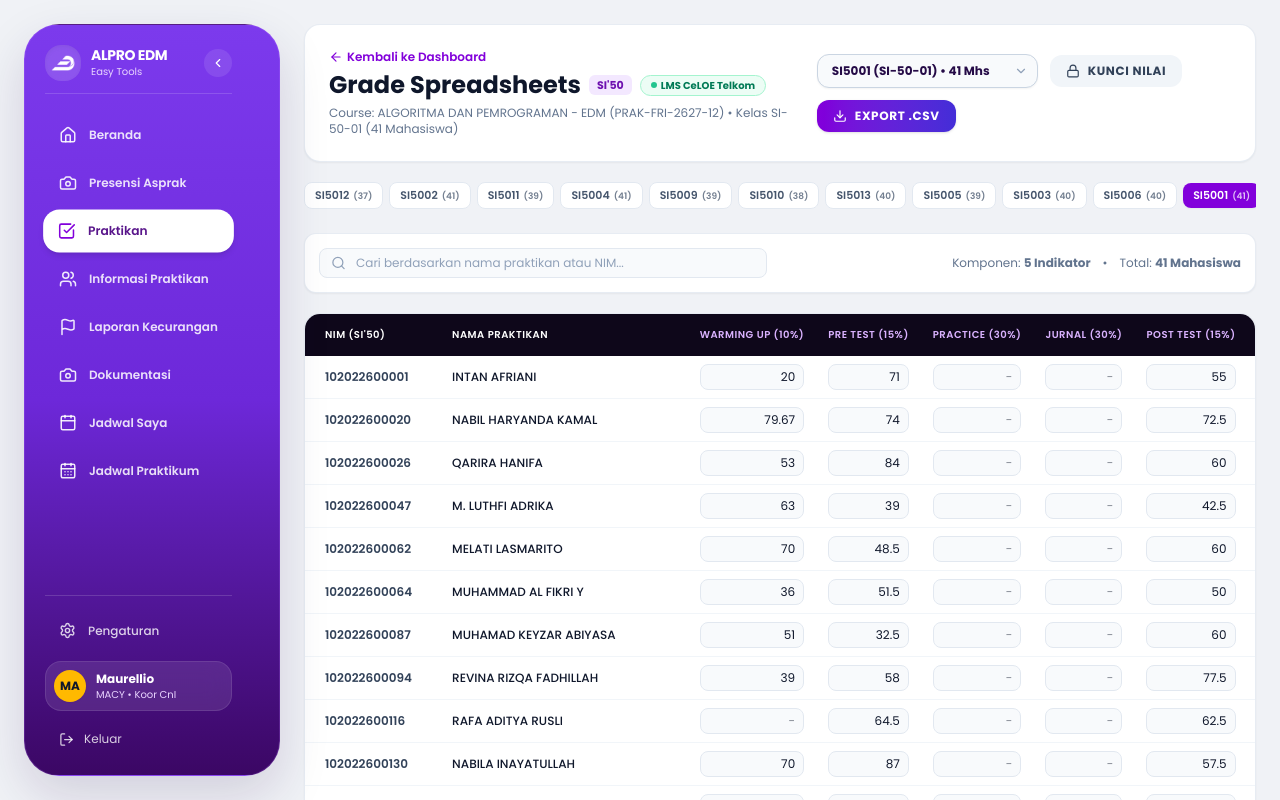
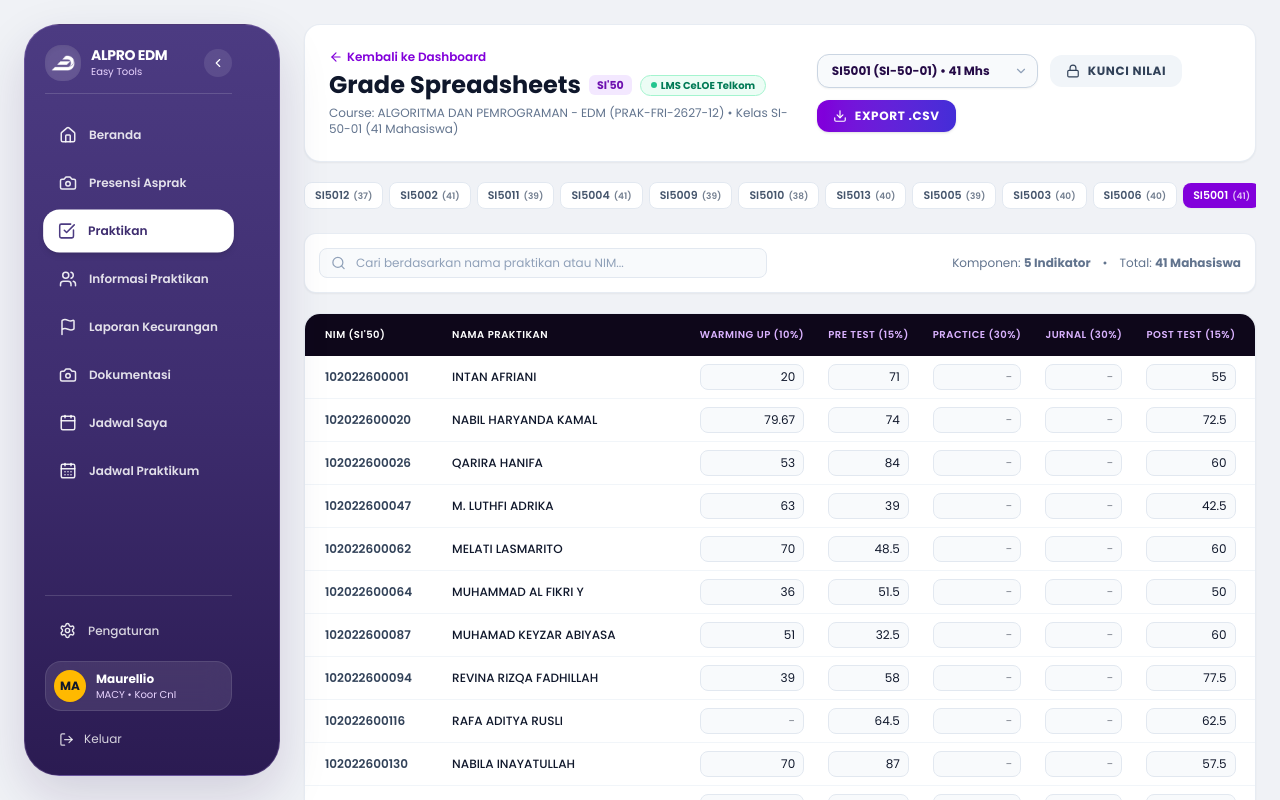
Before and after one commit to MaurellioChristopher/alpropraktikum, a Next.js app: page /dashboard/assistant/grading in a window 1280 px wide. Shown: the top 800 px of the page. Built offline with nearby package versions, Linux system fonts and the light colour scheme.

Commit message:
style: calibrate sidebar to warm purple palette matching right-hand mascot and banner

```diff
--- a/src/components/aureo/dashboard-sidebar.tsx
+++ b/src/components/aureo/dashboard-sidebar.tsx
@@ -150,11 +150,11 @@ export function DashboardSidebar({
                 onClick={() => handleSelectTab(item.id)}
                 className={`w-full flex items-center gap-3 px-3.5 py-3 rounded-2xl text-xs font-semibold transition-all cursor-pointer ${
                   active
-                    ? "bg-white text-purple-900 shadow-md font-bold scale-[1.02]"
+                    ? "bg-white text-[#3E2D6F] shadow-md font-bold scale-[1.02]"
                     : "text-white/85 hover:text-white hover:bg-white/10"
                 }`}
               >
-                <Icon size={18} className={active ? "text-purple-700" : "text-white/90"} />
+                <Icon size={18} className={active ? "text-[#4C3B82]" : "text-white/90"} />
                 {!collapsed && <span>{item.label}</span>}
               </button>
             );
@@ -170,11 +170,11 @@ export function DashboardSidebar({
           onClick={() => handleSelectTab("akun")}
           className={`w-full flex items-center gap-3 px-3.5 py-2.5 rounded-xl text-xs font-medium transition-colors cursor-pointer ${
             activeTab === "akun"
-              ? "bg-white text-purple-900 font-bold"
+              ? "bg-white text-[#3E2D6F] font-bold shadow-xs"
               : "text-white/80 hover:text-white hover:bg-white/10"
           }`}
         >
-          <Settings size={17} />
+          <Settings size={17} className={activeTab === "akun" ? "text-[#4C3B82]" : "text-white/90"} />
           {!collapsed && <span>Pengaturan</span>}
         </button>
 
@@ -217,7 +217,7 @@ export function DashboardSidebar({
       <aside
         className={`hidden lg:flex shrink-0 ${
           collapsed ? "w-20" : "w-64"
-        } bg-gradient-to-b from-[#7C3AED] via-[#6D28D9] to-[#3B0764] dark:from-[#261047] dark:via-[#190832] dark:to-[#0D041A] rounded-[2.2rem] shadow-[0_20px_50px_rgba(40,16,80,0.15)] dark:shadow-[0_20px_60px_rgba(0,0,0,0.7)] sticky top-6 h-[calc(100vh-3rem)] transition-all duration-300 z-30 overflow-hidden border border-purple-400/20`}
+        } bg-gradient-to-b from-[#4C3B82] via-[#3E2D6F] to-[#2B1B52] dark:from-[#261543] dark:via-[#1B0D33] dark:to-[#100620] rounded-[2.2rem] shadow-[0_20px_50px_rgba(40,16,80,0.15)] dark:shadow-[0_20px_60px_rgba(0,0,0,0.7)] sticky top-6 h-[calc(100vh-3rem)] transition-all duration-300 z-30 overflow-hidden border border-purple-300/20 dark:border-purple-800/30`}
       >
         {sidebarBody}
       </aside>
@@ -229,7 +229,7 @@ export function DashboardSidebar({
             className="fixed inset-0 bg-black/60 backdrop-blur-xs transition-opacity"
             onClick={onCloseMobile}
           />
-          <div className="relative w-72 max-w-[85vw] h-full bg-gradient-to-b from-[#7C3AED] via-[#6D28D9] to-[#3B0764] text-white shadow-2xl z-10 flex flex-col">
+          <div className="relative w-72 max-w-[85vw] h-full bg-gradient-to-b from-[#4C3B82] via-[#3E2D6F] to-[#2B1B52] text-white shadow-2xl z-10 flex flex-col">
             <div className="absolute top-4 right-4 z-20">
               <button
                 type="button"
```
